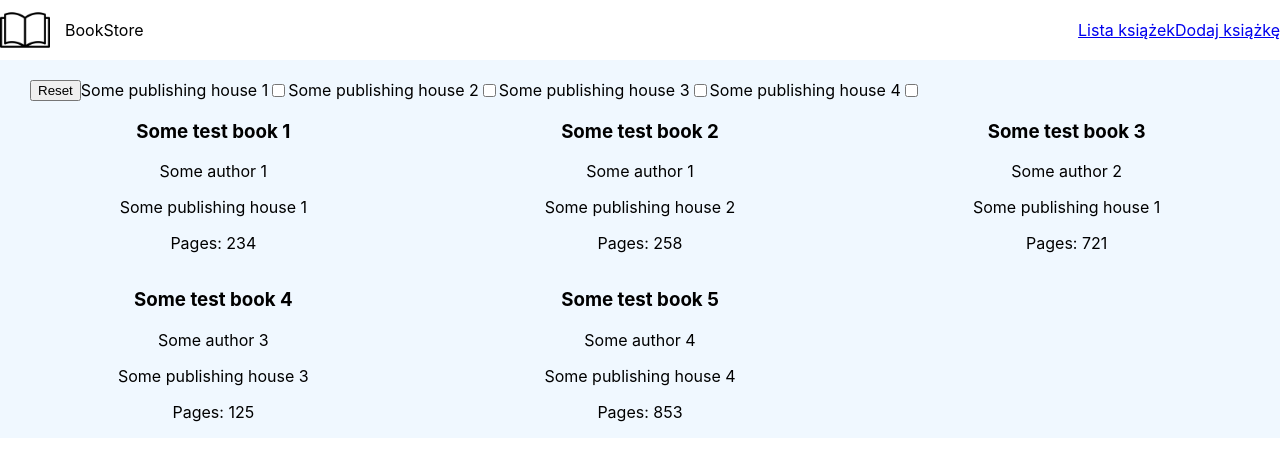
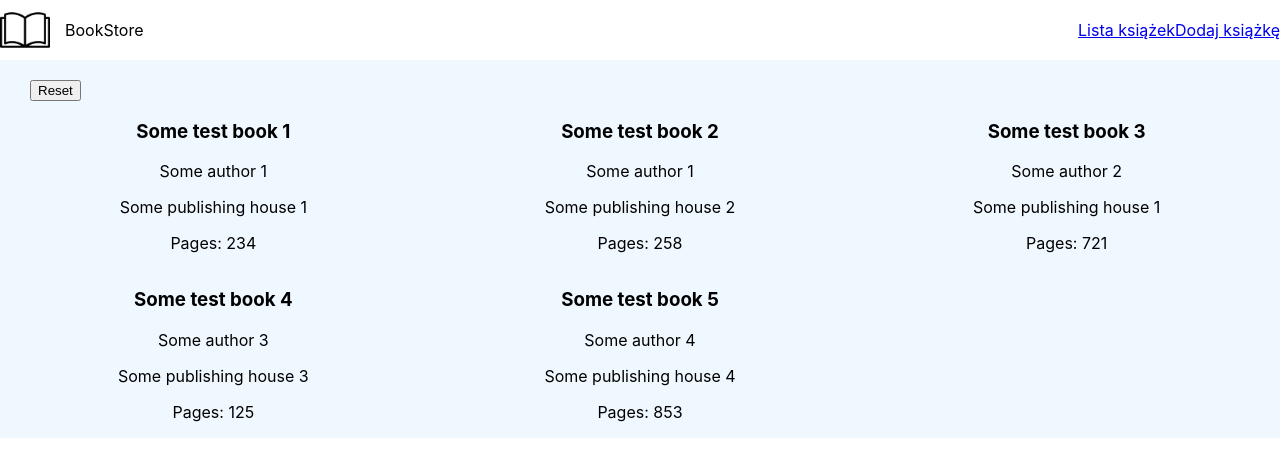
Before and after one commit to michalkabara/BookList, a React (Create React App) app: page / in a window 1280 px wide. Shown: the top 476 px of the page. Built offline with nearby package versions, Linux system fonts and the light colour scheme.

Commit message:
initial commit

```diff
--- a/src/App.js
+++ b/src/App.js
@@ -7,13 +7,11 @@ import logo from './img/book.png'
 import {Switch, Route, Link, useHistory} from 'react-router-dom'
 
 function App() {
-  const history = useHistory()
-  const api = new FakeBookApi()
-
+  //booklist state
   const [bookList, setBookList] = useState([])
-  const [filteredBooks, setFilteredBooks] = useState([])
+  //categories state
   const [categories, setCategories] = useState([])
-  const [selectedCategories, setSelectedCategories] = useState([])
+  //book state
   const [book, setBook] = useState({
     title: '',
     author: '',
@@ -21,47 +19,21 @@ function App() {
     pages: '',
   })
 
-  const setSelectedCategoriesHandler = (category, event) => {
-    if (event.target.checked) {
-      setSelectedCategories(prevState => [...prevState, category])
-    } else {
-      setSelectedCategories(prevState =>
-        prevState.filter(item => item !== category)
-      )
+  //
+  const history = useHistory()
+  const api = new FakeBookApi()
+
+  const fetchData = () => {
+    api.fetchBooks().then(data => setBookList(data))
+    if (bookList) {
+      const bookCategories = bookList.map(book => book.publishingHouse)
+      setCategories(bookCategories)
     }
   }
 
-  const cleanSelectedCategories = () => {
-    setSelectedCategories([])
-  }
-
   useEffect(() => {
-    const newBooks = []
-    if (selectedCategories.length) {
-      selectedCategories.forEach(categoryItem => {
-        const debug = bookList.filter(
-          item => item.publishingHouse === categoryItem
-        )
-        newBooks.push(...debug)
-      })
-      setFilteredBooks(newBooks)
-    } else setFilteredBooks(bookList)
-  }, [selectedCategories])
-
-  useEffect(() => {
-    ;(async () => {
-      const response = await api.fetchBooks()
-      if (response) {
-        const bookCategories = response.map(book => book.publishingHouse)
-        setCategories([...new Set(bookCategories)])
-      }
-      setBookList(response)
-    })()
+    fetchData()
   }, [])
-
-  useEffect(() => {
-    setFilteredBooks(bookList)
-  }, [bookList])
 
   const handleSubmit = e => {
     e.preventDefault()
@@ -75,6 +47,14 @@ function App() {
       pages: '',
     })
     history.push('/')
+  }
+
+  const filterBooks = category => {
+    const newBooks = bookList.filter(item => item.publishingHouse === category)
+    if (category === 'all') {
+      const stateBackup = bookList
+      setBookList(stateBackup)
+    } else setBookList(newBooks)
   }
 
   return (
@@ -93,13 +73,9 @@ function App() {
       <div className='body'>
         <Switch>
           <Route exact path='/'>
-            <Categories
-              categories={categories}
-              setSelectedCategoriesHandler={setSelectedCategoriesHandler}
-              cleanSelectedCategories={cleanSelectedCategories}
-            />
+            <Categories filterBooks={filterBooks} categories={categories} />
             <div className='lista'>
-              {filteredBooks.map(book => {
+              {bookList.map(book => {
                 const {id, title, author, publishingHouse, pages} = book
                 return (
                   <Book
@@ -121,14 +97,12 @@ function App() {
                   type='text'
                   value={book.title}
                   onChange={e => setBook({...book, title: e.target.value})}
-                  required
                 />
                 <label htmlFor=''>Autor</label>
                 <input
                   type='text'
                   value={book.author}
                   onChange={e => setBook({...book, author: e.target.value})}
-                  required
                 />
                 <label htmlFor=''>Wydawnictwo</label>
                 <input
@@ -137,14 +111,12 @@ function App() {
                   onChange={e =>
                     setBook({...book, publishingHouse: e.target.value})
                   }
-                  required
                 />
                 <label htmlFor=''>Ilość stron</label>
                 <input
                   type='number'
                   value={book.pages}
                   onChange={e => setBook({...book, pages: e.target.value})}
-                  required
                 />
                 <button>Dodaj książkę</button>
               </form>
```
